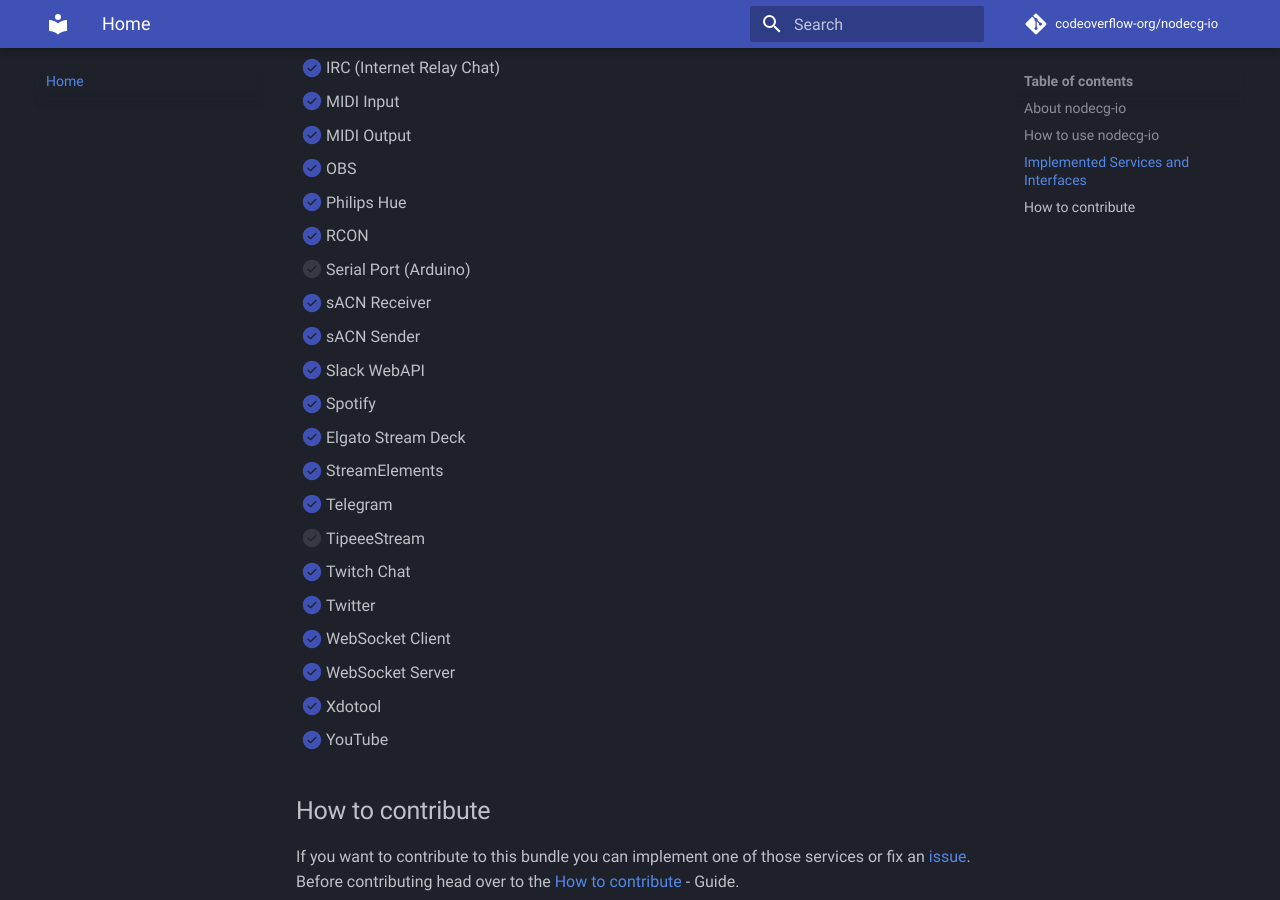
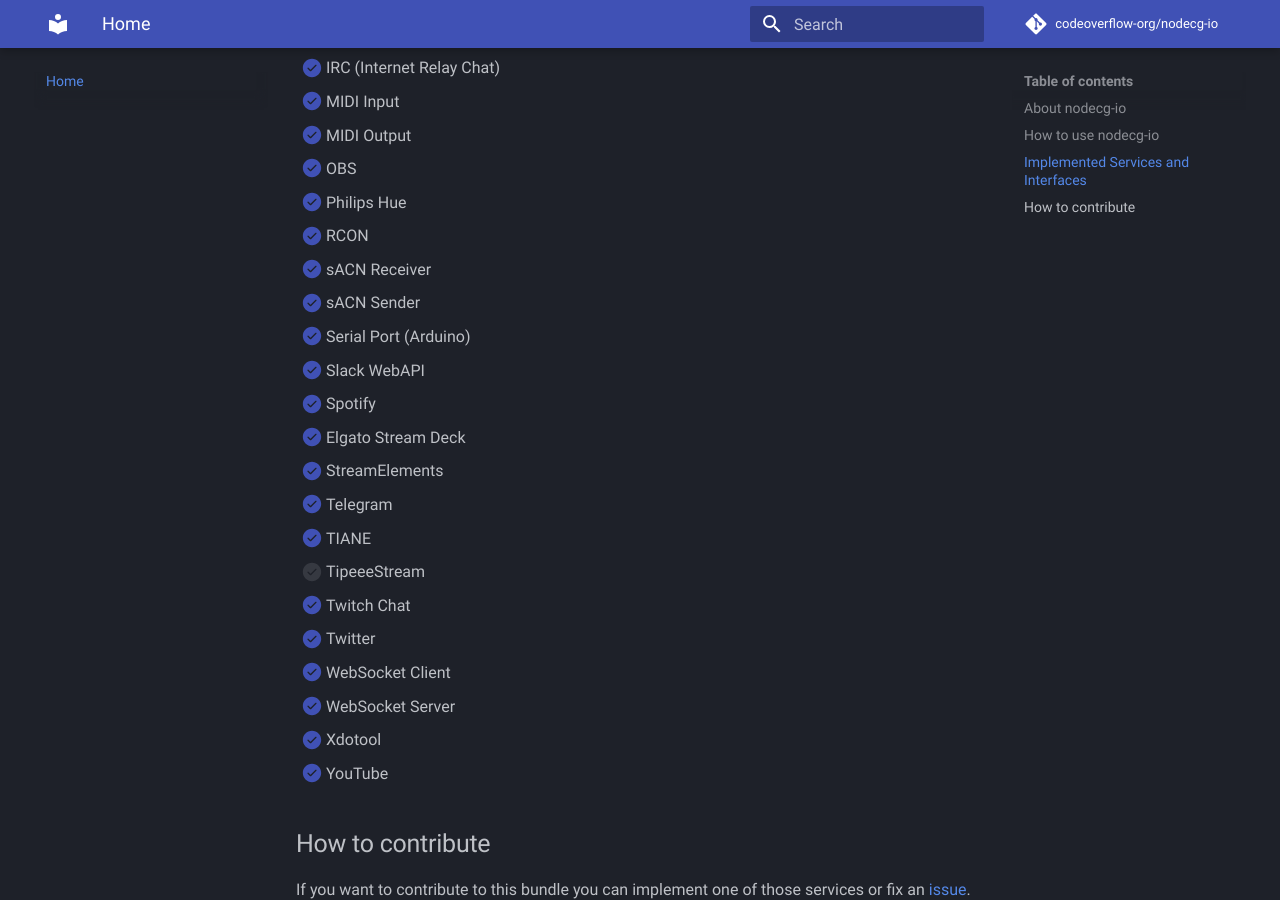
Before and after one commit to codeoverflow-org/nodecg-io-docs, an MkDocs documentation site: the page built from docs/index.md, in a window 1280 px wide and 900 px high, scrolled down 838 px. Built offline with MkDocs 1.6.1 and Material for MkDocs 9.7.7, drawn with Linux system fonts in a browser that asks for light colours; comment, search, counter and statistics services are not loaded.

Commit message:
Update service list

```diff
--- a/docs/index.md
+++ b/docs/index.md
@@ -32,14 +32,15 @@
 -   [x] OBS
 -   [x] Philips Hue
 -   [x] RCON
--   [ ] Serial Port (Arduino)
 -   [x] sACN Receiver
 -   [x] sACN Sender
+-   [x] Serial Port (Arduino)
 -   [x] Slack WebAPI
 -   [x] Spotify
 -   [x] Elgato Stream Deck
 -   [x] StreamElements
 -   [x] Telegram
+-   [x] TIANE
 -   [ ] TipeeeStream
 -   [x] Twitch Chat
 -   [x] Twitter
```
